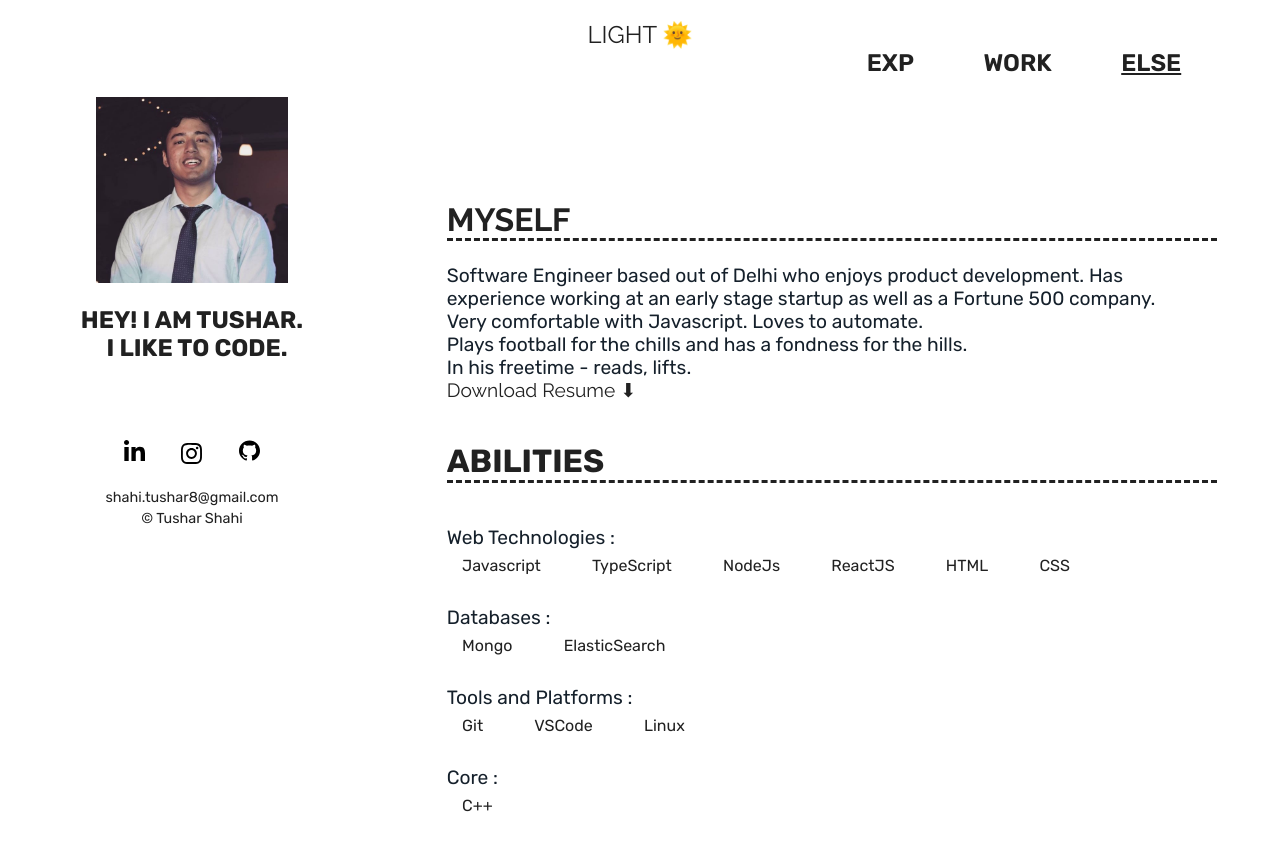
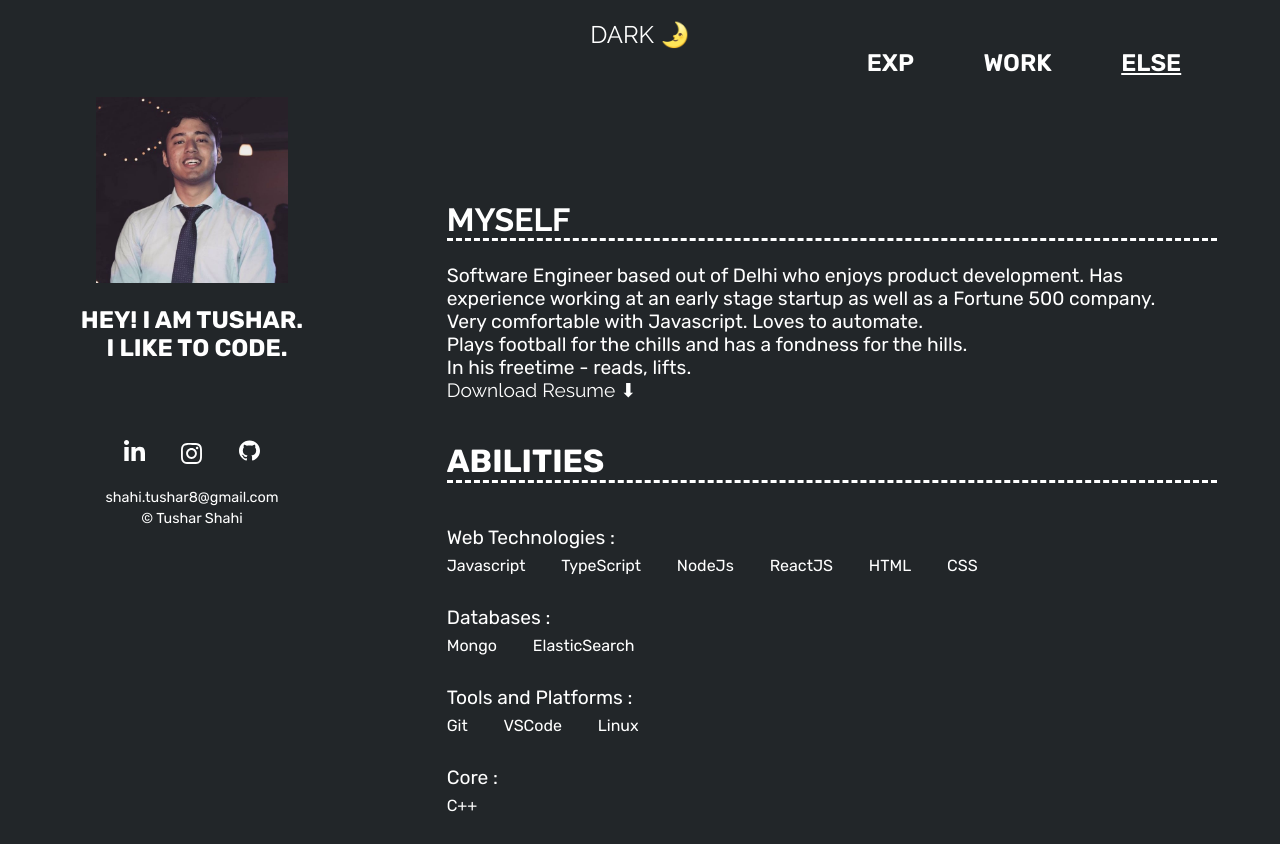
Before and after one commit to TusharShahi/TusharShahi.github.io, a Next.js app: page /else in a window 1280 px wide. Built offline with nearby package versions, Linux system fonts and the light colour scheme.

Commit message:
with 404

```diff
--- a/pages/index.css
+++ b/pages/index.css
@@ -61,10 +61,21 @@ a:hover {
 h2 {
   margin: 5% 0 5%;
 }
-@media only screen and (min-width: 320px) and (max-width: 479px) {
+
+.Custom404Div {
+  text-align: center;
+  width: 100%;
+  height: 20rem;
+  width: 40rem;
+  padding-top: 5rem;
 }
-
-@media only screen and (min-width: 480px) and (max-width: 768px) {
+.Custom404Div h1 {
+  font-size: 2rem;
+}
+@media only screen and (max-width: 768px) {
+  .Custom404Div {
+    width: auto;
+  }
 }
 
 @media only screen and (min-width: 769px) and (max-width: 991px) {
--- a/src/components/Layout.js
+++ b/src/components/Layout.js
@@ -8,7 +8,7 @@ import ContactArea from "./SideBar/ContactArea";
 const Layout = memo(({ children }) => {
   const router = useRouter();
 
-  let mainClassName = `${styles.main}`;
+  let mainClassName = ``;
   let showBottomContactArea = false;
   if (router.pathname !== "/") mainClassName += ` ${styles.shiftedMain}`;
 
--- a/src/components/Utils/SkillsBox.module.css
+++ b/src/components/Utils/SkillsBox.module.css
@@ -9,7 +9,7 @@
 .SkillsBox li {
   display: inline-block;
   margin: 0% 2% 0% 0%;
-  padding: 0% 2%;
+  padding: 0% 2% 0% 0%;
   vertical-align: super;
 }
 .SkillsBox p {
--- a/src/tools/context/index.js
+++ b/src/tools/context/index.js
@@ -1,4 +1,4 @@
-import React, { createContext, useState } from "react";
+import React, { createContext, useEffect, useState } from "react";
 import { colorPalette } from "../constants";
 
 const Context = createContext({
@@ -25,17 +25,13 @@ const changeColorsTo = (theme) => {
 };
 
 const ContextProvider = (props) => {
-  let [currentTheme, setTheme] = useState(
-    (() => {
-      if (typeof window !== "undefined") {
-        return localStorage.getItem("themeSwitch") !== null
-          ? localStorage.getItem("themeSwitch")
-          : "LIGHT";
-      } else {
-        return "DARK";
-      }
-    })()
-  );
+  let [currentTheme, setTheme] = useState("DARK");
+  useEffect(() => {
+    let storageTheme = localStorage.getItem("themeSwitch");
+    let currentTheme = storageTheme ? storageTheme : "DARK";
+    setTheme(currentTheme);
+  }, []);
+
   changeColorsTo(currentTheme);
 
   let themeSwitchHandler = () => {
```
Also changed, not shown: pages/404.js (added, +8 -0 lines).
